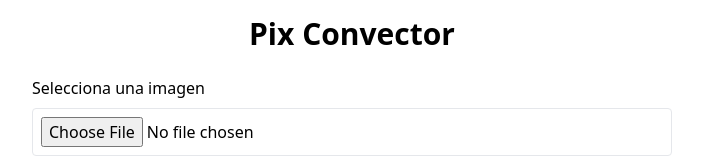
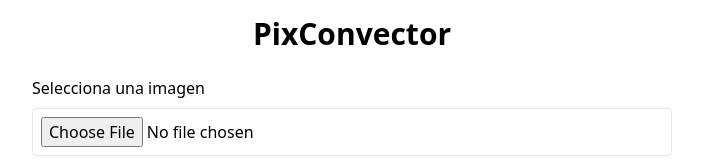
Before and after one commit to lazxnet/pix-convector, a React (Vite) app: page / in a window 1280 px wide. Shown: the top 160 px of the page, without its empty margins (288-991 px from the left). Built offline with nearby package versions, Linux system fonts and the light colour scheme.

Commit message:
[REFACTOR] h1 in div container

```diff
--- a/src/App.jsx
+++ b/src/App.jsx
@@ -65,7 +65,7 @@
 
   return (
     <div className="container mx-auto p-4 max-w-2xl">
-      <h1 className="text-3xl font-bold mb-6 text-center">Pix Convector</h1>
+      <h1 className="text-3xl font-bold mb-6 text-center">PixConvector</h1>
 
       <div className="mb-6">
         <label htmlFor="image-upload" className="block mb-2">Selecciona una imagen</label>
```
